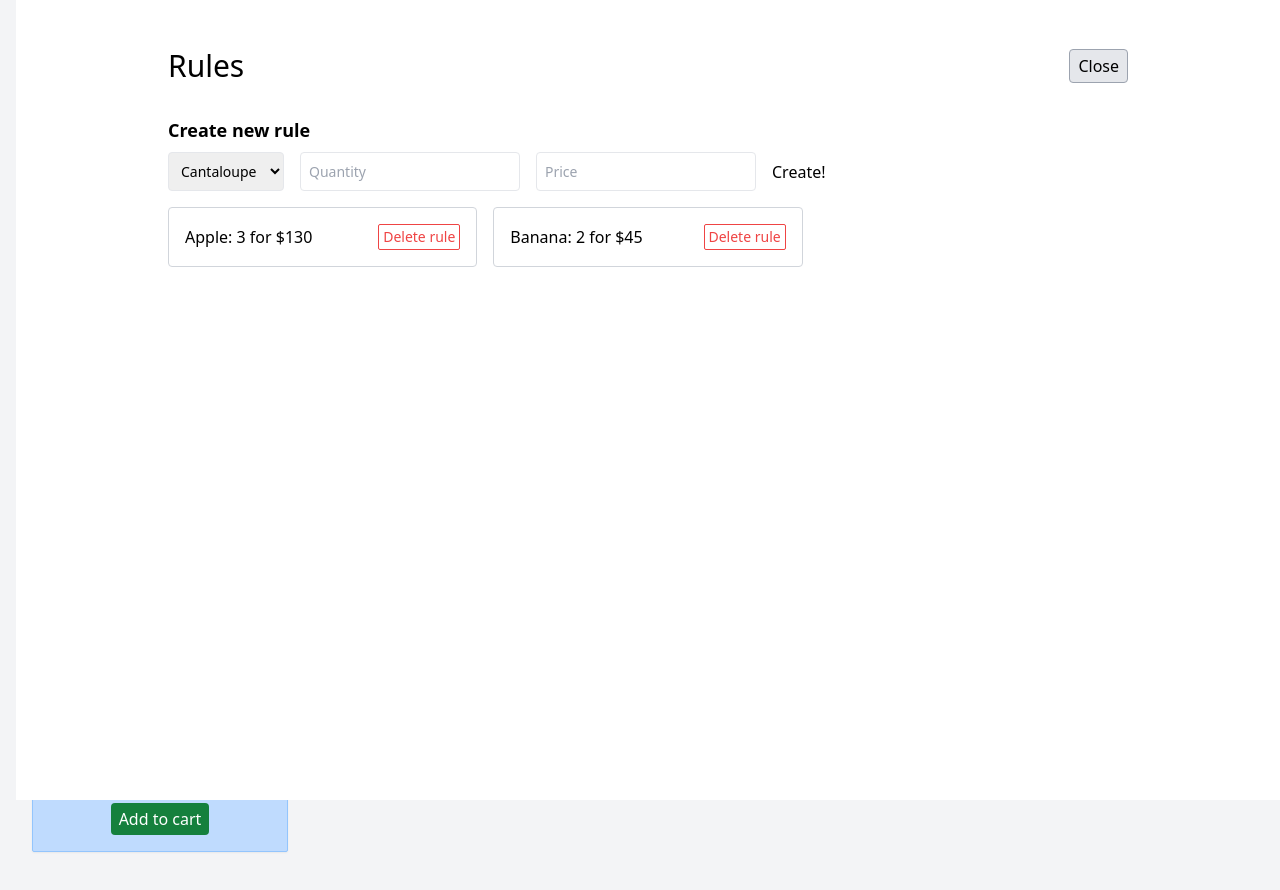
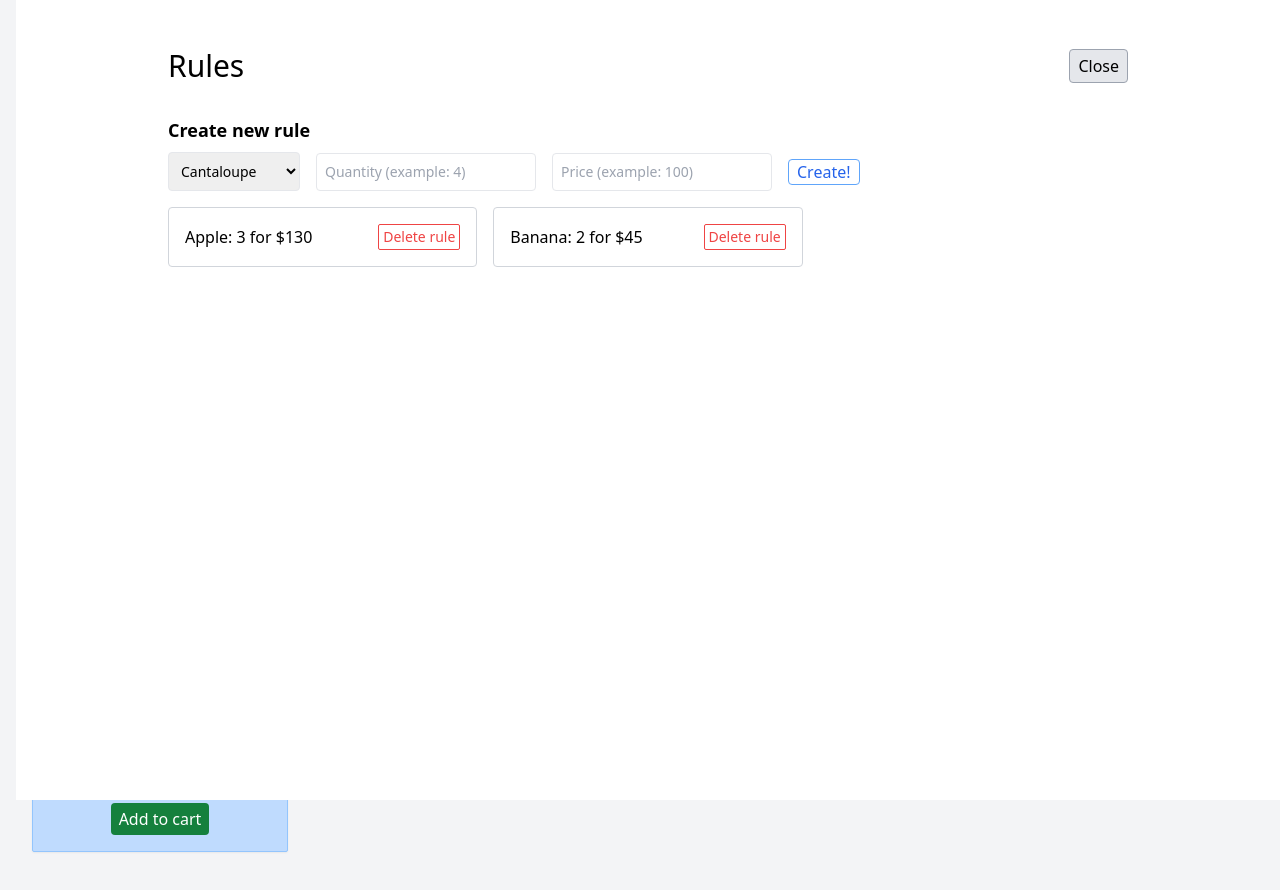
Before and after one commit to kkfuri/cart-homework, a React (Create React App) app: page / in a window 1280 px wide. Both pictures are taken after a click on the button "Rules settings". Shown: the top 890 px of the page. Built offline with nearby package versions, Linux system fonts and the light colour scheme.

Commit message:
feat: improve rules api and finish rules page

```diff
--- a/src/components/Cart.tsx
+++ b/src/components/Cart.tsx
@@ -1,6 +1,8 @@
 import { useState } from "react";
 
 import { checkout } from "../utils/checkout";
+
+import CartItem from "./CartItem";
 
 import { useCart } from "../context/cart.context";
 import { useProducts } from "../context/products.context";
@@ -10,14 +12,8 @@ function Cart() {
   const [isOpen, setIsOpen] = useState(false);
   const { products } = useProducts();
   const { rules } = useRules();
-  const {
-    cart,
-    addItemToCart,
-    cartCount,
-    clearCart,
-    removeItemFromCart,
-    calculateCartItemPrice,
-  } = useCart();
+  const { cart, addItemToCart, cartCount, clearCart, removeItemFromCart } =
+    useCart();
 
   if (!cart) return <></>;
 
@@ -53,41 +49,14 @@ function Cart() {
               .sort()
               .map(([sku, amount]) => {
                 const product = products[sku as keyof typeof products];
-                const price = calculateCartItemPrice(product, amount);
-                const haveDiscount = price !== product.price * amount;
 
                 return (
-                  <li className="space-x-4 flex" key={sku}>
-                    <div className="flex-1">
-                      <div className="inline-flex space-x-1 items-center mr-2 flex-1">
-                        <button
-                          className="px-1 py-.5 rounded text-sm transition border border-gray-300 text-gray-700"
-                          onClick={() => addItemToCart(sku)}
-                        >
-                          +
-                        </button>
-                        <span className="font-bold w-6 text-center">
-                          {amount}
-                        </span>
-                        <button
-                          className="px-1 py-.5 rounded text-sm transition border border-gray-300 text-gray-700"
-                          onClick={() => removeItemFromCart(sku)}
-                        >
-                          -
-                        </button>
-                      </div>
-                      {product.name}
-                      {amount > 1 && "s"}
-                    </div>
-                    <div className="flex items-center">
-                      {haveDiscount && (
-                        <span className="line-through text-gray-600 mr-2">
-                          ${product.price * amount}
-                        </span>
-                      )}
-                      <span className="font-bold text-lg">${price}</span>
-                    </div>
-                  </li>
+                  <CartItem
+                    product={product}
+                    amount={amount}
+                    onClickIncrease={addItemToCart}
+                    onClickDecrease={removeItemFromCart}
+                  />
                 );
               })}
           </ul>
--- a/src/components/CartItem.tsx
+++ b/src/components/CartItem.tsx
@@ -1,3 +1,5 @@
+import { useCart } from "../context/cart.context";
+import { useRules } from "../context/rules.context";
 import type { Product } from "../utils/checkout";
 
 type CartItemProps = {
@@ -13,10 +15,30 @@ function CartItem({
   onClickDecrease,
   product,
 }: CartItemProps) {
+  const { rules } = useRules();
+  const { calculateCartItemPrice } = useCart();
+  const price = calculateCartItemPrice(product, amount);
+  const hasDiscount =
+    rules[product.sku] && amount >= rules[product.sku].quantity;
+
+  console.log(rules[product.sku]);
+
   return (
-    <li className="space-x-4 flex" aria-label={`${amount} ${product.name}`}>
+    <li
+      className="space-x-4 flex"
+      key={product.sku}
+      aria-label={`${amount} ${product.name}`}
+    >
       <div className="flex-1">
         <div className="inline-flex space-x-1 items-center mr-2 flex-1">
+          <button
+            className="px-1 py-.5 rounded text-sm transition border border-gray-300 text-gray-700"
+            onClick={() => onClickIncrease(product.sku)}
+            aria-label={`Increase ${product.name}`}
+          >
+            +
+          </button>
+          <span className="font-bold w-6 text-center">{amount}</span>
           <button
             className="px-1 py-.5 rounded text-sm transition border border-gray-300 text-gray-700"
             onClick={() => onClickDecrease(product.sku)}
@@ -24,19 +46,18 @@ function CartItem({
           >
             -
           </button>
-          <span className="font-bold w-6 text-center">{amount}</span>
-          <button
-            className="px-1 py-.5 rounded text-sm transition border border-gray-300 text-gray-700"
-            onClick={() => onClickIncrease(product.sku)}
-            aria-label={`Increase ${product.name}`}
-          >
-            +
-          </button>
         </div>
         {product.name}
         {amount > 1 && "s"}
       </div>
-      <span className="font-bold text-lg">${product.price * amount}</span>
+      <div className="flex items-center">
+        {hasDiscount && (
+          <span className="line-through opacity-40 mr-2">
+            ${product.price * amount}
+          </span>
+        )}
+        <span className="font-bold text-lg">${price}</span>
+      </div>
     </li>
   );
 }
--- a/src/components/Rules.tsx
+++ b/src/components/Rules.tsx
@@ -3,9 +3,28 @@ import { useProducts } from "../context/products.context";
 import { useRules } from "../context/rules.context";
 
 function Rules() {
-  const { rules, removeRule } = useRules();
+  const { rules, removeRule, createRule } = useRules();
   const { products } = useProducts();
   const [isOpen, setIsOpen] = useState(false);
+
+  function handleFormSubmit(e: React.FormEvent) {
+    e.preventDefault();
+    const data = new FormData(e.currentTarget as HTMLFormElement);
+
+    const sku = String(data.get("sku"));
+    const price = Number(data.get("price"));
+    const quantity = Number(data.get("quantity"));
+
+    if (!sku || !price || !quantity) return;
+
+    createRule(sku, { price, quantity });
+
+    (e.target as HTMLFormElement).reset();
+  }
+
+  const productsWithoutRule = Object.entries(products).filter(
+    ([sku]) => !rules[sku]
+  );
 
   return (
     <>
@@ -27,16 +46,19 @@ function Rules() {
                 Close
               </button>
             </div>
+            {productsWithoutRule.length > 0 && (
               <div className="my-4">
                 <h5 className="text-lg font-bold mb-2">Create new rule</h5>
-              <form className="flex space-x-4">
+                <form
+                  className="flex space-y-2 lg:space-y-0 lg:space-x-4 lg:items-center lg:flex-row flex-col "
+                  onSubmit={handleFormSubmit}
+                  autoComplete="off"
+                >
                   <select
                     name="sku"
-                  className="border border-gray-200 p-2 text-sm rounded"
+                    className="border border-gray-200 p-2 text-sm rounded pr-6"
                   >
-                  {Object.entries(products)
-                    .filter(([sku]) => !rules[sku])
-                    .map(([sku, product]) => (
+                    {productsWithoutRule.map(([sku, product]) => (
                       <option value={sku}>{product.name}</option>
                     ))}
                   </select>
@@ -45,20 +67,26 @@ function Rules() {
                     inputMode="numeric"
                     pattern="[0-9]*"
                     name="quantity"
-                  placeholder="Quantity"
+                    placeholder="Quantity (example: 4)"
                     className="border border-gray-200 p-2 text-sm rounded"
                   />
                   <input
                     type="text"
                     inputMode="numeric"
-                  pattern="[0-9]*"
+                    pattern="[0-9.]*"
                     name="price"
-                  placeholder="Price"
+                    placeholder="Price (example: 100)"
                     className="border border-gray-200 p-2 text-sm rounded"
                   />
-                <button type="submit">Create!</button>
+                  <button
+                    className="border rounded text-blue-600 border-blue-400 hover:border-blue-500 transition px-2 py-.5"
+                    type="submit"
+                  >
+                    Create!
+                  </button>
                 </form>
               </div>
+            )}
             <ul className="grid grid-cols-2 lg:grid-cols-3 h-full gap-4">
               {Object.entries(rules).map(([sku, rule]) => (
                 <li
--- a/src/context/rules.context.tsx
+++ b/src/context/rules.context.tsx
@@ -9,6 +9,7 @@ interface ContextProps {
 
 type RulesContextType = {
   rules: Record<string, CustomRule>;
+  createRule: (sku: string, rule: CustomRule) => void;
   removeRule: (sku: string) => void;
 };
 
@@ -19,6 +20,10 @@ export const RulesContext = React.createContext<RulesContextType | undefined>(
 export const RulesProvider = ({ children }: ContextProps) => {
   const [rules, setRules] = useState(DEFAULT_RULES);
 
+  function createRule(sku: string, rule: CustomRule) {
+    setRules((v) => ({ ...v, [sku]: rule }));
+  }
+
   function removeRule(sku: string) {
     setRules((v) => {
       const copy = { ...v };
@@ -28,7 +33,7 @@ export const RulesProvider = ({ children }: ContextProps) => {
   }
 
   return (
-    <RulesContext.Provider value={{ rules, removeRule }}>
+    <RulesContext.Provider value={{ rules, createRule, removeRule }}>
       {children}
     </RulesContext.Provider>
   );
```
Lines whose indentation alone changed are shown as unchanged.
